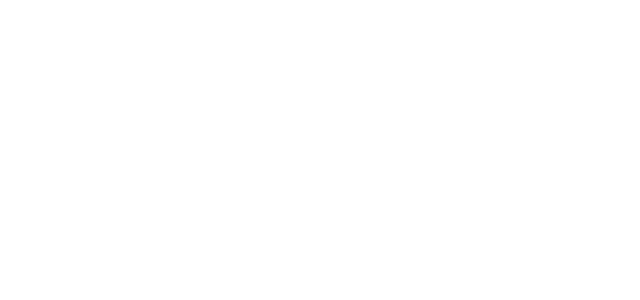
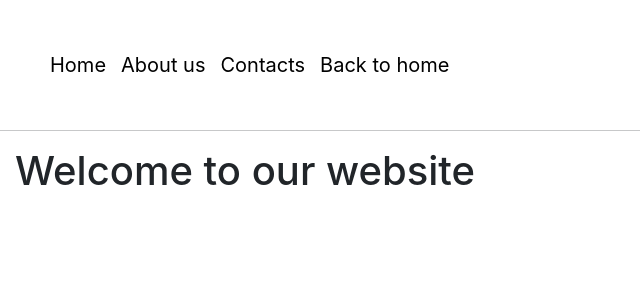
Before and after one commit to IhorTroia/react-hw, a React (Create React App) app: page / in a window 1280 px wide. Shown: the top 300 px of the page, without its empty margins (0-640 px from the left). Built offline with nearby package versions, Linux system fonts and the light colour scheme.

Commit message:
Router completed

```diff
--- a/package.json
+++ b/package.json
@@ -11,6 +11,7 @@
     "react": "^18.2.0",
     "react-bootstrap": "^2.10.1",
     "react-dom": "^18.2.0",
+    "react-router-dom": "^6.23.0",
     "react-scripts": "5.0.1",
     "web-vitals": "^2.1.4"
   },
--- a/src/App.js
+++ b/src/App.js
@@ -1,9 +1,13 @@
 import './App.css';
+import Nav from "./components/nav/Nav";
+import NavRoutes from "./components/NavRoutes/NavRoutes";
 
 function App() {
   return (
     <div className="App">
-
+        <Nav />
+        <hr />
+        <NavRoutes />
     </div>
   );
 }
--- /dev/null
+++ b/src/components/NavRoutes/NavRoutes.jsx
@@ -0,0 +1,28 @@
+import {
+    Routes,
+    Route,
+} from "react-router-dom"
+
+import Home from "../../routes/Home";
+import About from "../../routes/About";
+import Contacts from "../../routes/Contacts";
+import Back from "../../routes/Back";
+
+function NavRoutes() {
+    return <Routes>
+        <Route path={'/'} element={<Home />}/>
+        <Route path={'about'} element={<About />}/>
+        <Route path={'contacts'} element={<Contacts />}/>
+        <Route path={'back'} element={<Back />} />
+        <Route path={'*'} element={
+            <div>
+                <h1>
+                    No page found
+                </h1>
+            </div>
+        }
+        />
+    </Routes>
+}
+
+export default NavRoutes;
--- /dev/null
+++ b/src/components/nav/Nav.jsx
@@ -0,0 +1,26 @@
+import { Link } from "react-router-dom";
+
+function Nav () {
+    const navStyle = {
+        margin: '50px',
+        display: 'flex',
+        gap: '15px'
+    }
+
+    const linkStyle = {
+        textDecoration: 'none',
+        color: 'black',
+        fontSize: '20px'
+    }
+
+    return <div>
+        <nav style={navStyle}>
+            <Link style={linkStyle} to={'/'}>Home</Link>
+            <Link style={linkStyle} to={'about'}>About us</Link>
+            <Link style={linkStyle} to={'contacts'}>Contacts</Link>
+            <Link style={linkStyle} to={'back'}>Back to home</Link>
+        </nav>
+    </div>
+}
+
+export default Nav;
--- a/src/index.js
+++ b/src/index.js
@@ -1,5 +1,6 @@
 import React from 'react';
 import ReactDOM from 'react-dom/client';
+import { BrowserRouter } from "react-router-dom";
 import 'bootstrap/dist/css/bootstrap.css';
 import './index.css';
 import App from './App';
@@ -7,9 +8,9 @@
 
 const root = ReactDOM.createRoot(document.getElementById('root'));
 root.render(
-  <React.StrictMode>
-    <App />
-  </React.StrictMode>
+    <BrowserRouter>
+        <App />
+    </BrowserRouter>
 );
 
 // If you want to start measuring performance in your app, pass a function
--- /dev/null
+++ b/src/routes/About.jsx
@@ -0,0 +1,9 @@
+function About () {
+    return <div style={{ margin: '15px' }}>
+        <h1>
+            About us bla bla bla
+        </h1>
+    </div>
+}
+
+export default About;
--- /dev/null
+++ b/src/routes/Back.jsx
@@ -0,0 +1,17 @@
+import { useNavigate } from "react-router-dom";
+
+function Back() {
+    const navigation = useNavigate();
+
+    const redirectUser = () => {
+        navigation('/');
+    }
+
+    return <div>
+        <button onClick={redirectUser}>
+            Back to home
+        </button>
+    </div>
+}
+
+export default Back;
--- /dev/null
+++ b/src/routes/Contacts.jsx
@@ -0,0 +1,9 @@
+function Contacts () {
+    return <div style={{ margin: '15px' }}>
+        <h1>
+            Contacts;
+        </h1>
+    </div>
+}
+
+export default Contacts;
--- /dev/null
+++ b/src/routes/Home.jsx
@@ -0,0 +1,9 @@
+function Home () {
+    return <div style={{ margin: '15px' }}>
+        <h1>
+            Welcome to our website
+        </h1>
+    </div>
+}
+
+export default Home;
```
Also changed, not shown: 2 other files (tests, documents, lock files or other folders).
